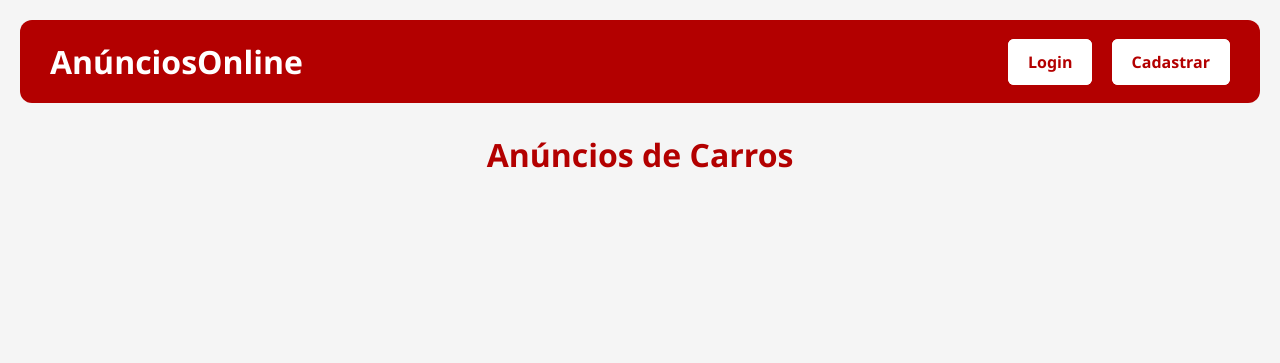
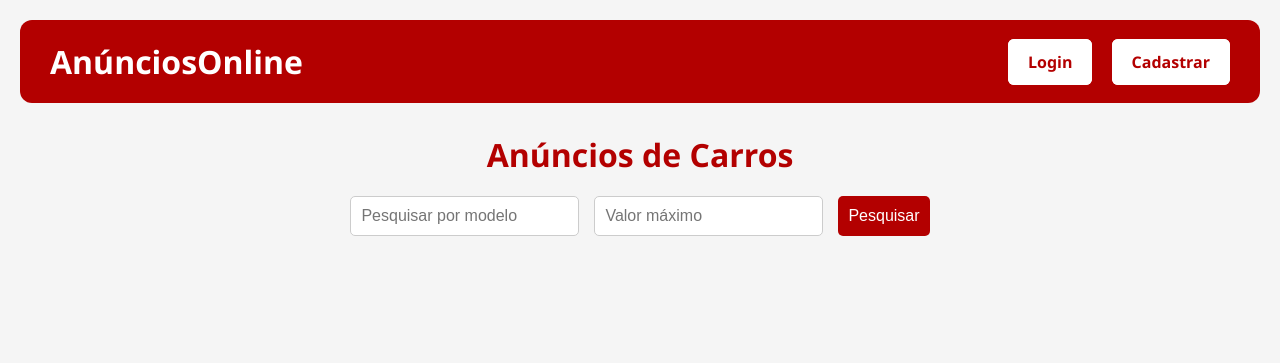
Before and after one commit to Victorpn/Sistema-de-Vendas-Online, a PHP site: page /menuPrincipal.php in a window 1280 px wide. Shown: the top 363 px of the page. Run offline with PHP 8.4, Linux system fonts and the light colour scheme; data that the repository does not hold is empty.

Commit message:
Barra de pesquisa na tela principal

```diff
--- a/menuPrincipal.php
+++ b/menuPrincipal.php
@@ -3,20 +3,33 @@
 $pdo = new PDO("mysql:host=localhost;dbname=sistema", "root", "");
 $pdo->setAttribute(PDO::ATTR_ERRMODE, PDO::ERRMODE_EXCEPTION);
 
-// Buscar anúncios aprovados de forma aleatória com uma imagem
-$stmt = $pdo->prepare("
+// Montar consulta SQL com filtros
+$sql = "
     SELECT a.*,
            (SELECT caminho FROM fotos f WHERE f.anuncio_id = a.id LIMIT 1) AS foto
     FROM anuncio a
     WHERE a.aprovado = 1 AND a.status = 'pendente'
-    ORDER BY RAND()
-");
-$stmt->execute();
+";
+
+$params = [];
+
+if (!empty($_GET['modelo'])) {
+    $sql .= " AND a.modelo LIKE :modelo";
+    $params[':modelo'] = '%' . $_GET['modelo'] . '%';
+}
+
+// Validação para valor não negativo
+if (isset($_GET['valor']) && is_numeric($_GET['valor']) && $_GET['valor'] >= 0) {
+    $sql .= " AND a.valor <= :valor";
+    $params[':valor'] = $_GET['valor'];
+}
+
+$sql .= " ORDER BY RAND()";
+
+$stmt = $pdo->prepare($sql);
+$stmt->execute($params);
 $anunciosAprovados = $stmt->fetchAll(PDO::FETCH_ASSOC);
 ?>
-
-
-
 
 <!DOCTYPE html>
 <html lang="pt-br">
@@ -79,6 +92,33 @@ $anunciosAprovados = $stmt->fetchAll(PDO::FETCH_ASSOC);
       font-size: 2em;
     }
 
+    form {
+      max-width: 800px;
+      margin: 0 auto 30px;
+      display: flex;
+      gap: 15px;
+      flex-wrap: wrap;
+      justify-content: center;
+    }
+
+    form input, form button {
+      padding: 10px;
+      border-radius: 5px;
+      border: 1px solid #ccc;
+      font-size: 1em;
+    }
+
+    form input[type="number"] {
+      min: 0; /* Limita no navegador */
+    }
+
+    form button {
+      background-color: #b30000;
+      color: white;
+      border: none;
+      cursor: pointer;
+    }
+
     .anuncios-container {
       display: grid;
       grid-template-columns: repeat(auto-fill, minmax(250px, 1fr));
@@ -132,6 +172,10 @@ $anunciosAprovados = $stmt->fetchAll(PDO::FETCH_ASSOC);
         justify-content: center;
         gap: 10px;
       }
+
+      form {
+        flex-direction: column;
+      }
     }
   </style>
 </head>
@@ -146,21 +190,44 @@ $anunciosAprovados = $stmt->fetchAll(PDO::FETCH_ASSOC);
 
   <h2>Anúncios de Carros</h2>
 
+  <form method="GET">
+    <input type="text" name="modelo" placeholder="Pesquisar por modelo" value="<?= isset($_GET['modelo']) ? htmlspecialchars($_GET['modelo']) : '' ?>">
+    <input type="number" step="0.01" min="0" name="valor" placeholder="Valor máximo" value="<?= isset($_GET['valor']) ? htmlspecialchars($_GET['valor']) : '' ?>">
+    <button type="submit">Pesquisar</button>
+  </form>
+
   <div class="anuncios-container">
     <?php foreach ($anunciosAprovados as $anuncio): ?>
-      <div class="anuncio">
       <?php
         $foto = !empty($anuncio['foto']) && file_exists($anuncio['foto'])
           ? htmlspecialchars($anuncio['foto'])
           : 'img/sem-foto.jpg';
       ?>
+      <a href="#" onclick="imprimirAnuncio(this)" style="text-decoration: none; color: inherit;">
+        <div class="anuncio">
           <img src="<?= $foto ?>" alt="Foto do carro">
           <h3><?= htmlspecialchars($anuncio['modelo']) ?></h3>
           <p><strong>Valor:</strong> R$ <?= number_format($anuncio['valor'], 2, ',', '.') ?></p>
           <p><strong>Cidade:</strong> <?= htmlspecialchars($anuncio['cidade']) ?></p>
           <p><strong>Cor:</strong> <?= htmlspecialchars($anuncio['cor']) ?></p>
         </div>
+      </a>
     <?php endforeach; ?>
   </div>
+
+  <script>
+    function imprimirAnuncio(el) {
+      const anuncio = el.querySelector('.anuncio').cloneNode(true);
+      const win = window.open('', '_blank');
+      win.document.write('<html><head><title>Imprimir Anúncio</title>');
+      win.document.write('<style>body{font-family:sans-serif;padding:20px} img{max-width:100%;height:auto} .anuncio{max-width:600px;margin:auto;border:1px solid #ccc;padding:15px;border-radius:10px;}</style>');
+      win.document.write('</head><body>');
+      win.document.body.appendChild(anuncio);
+      win.document.write('</body></html>');
+      win.document.close();
+      win.focus();
+      win.print();
+    }
+  </script>
 </body>
 </html>
```
Lines whose indentation alone changed are shown as unchanged.
